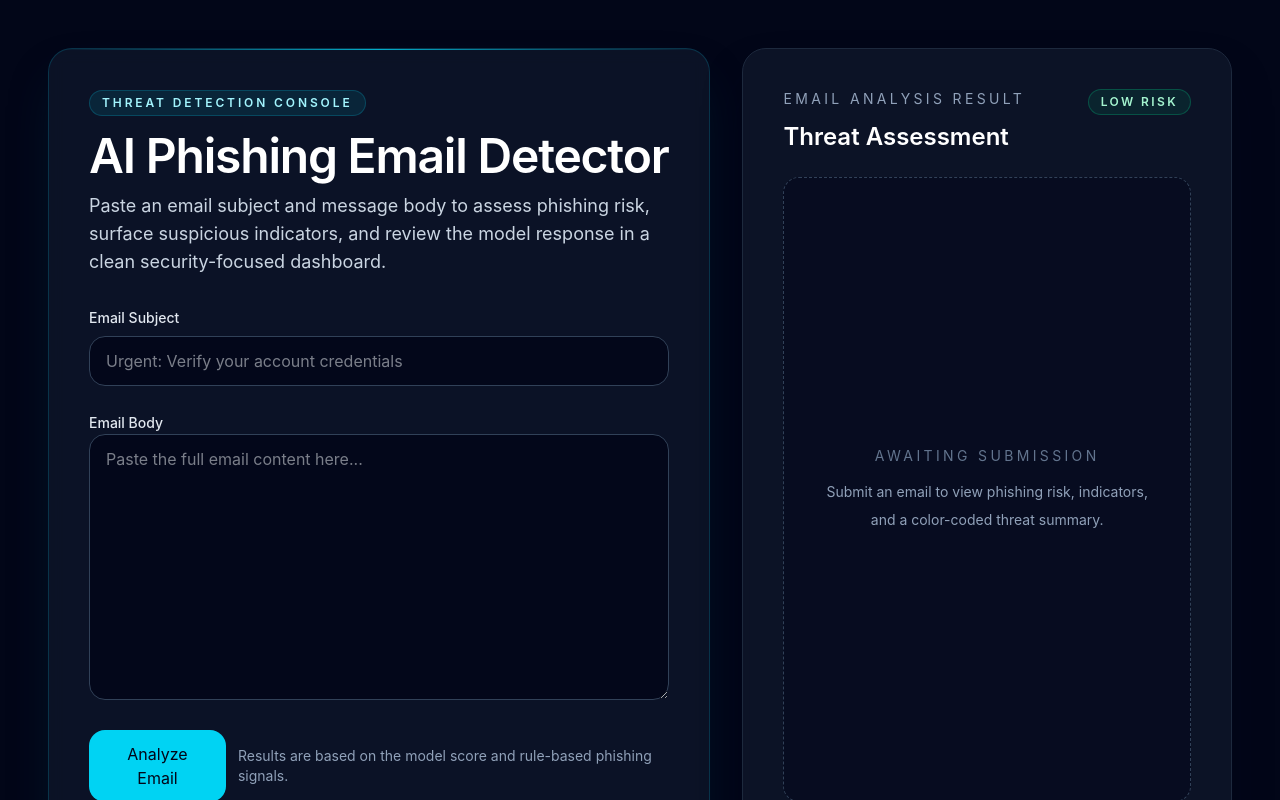
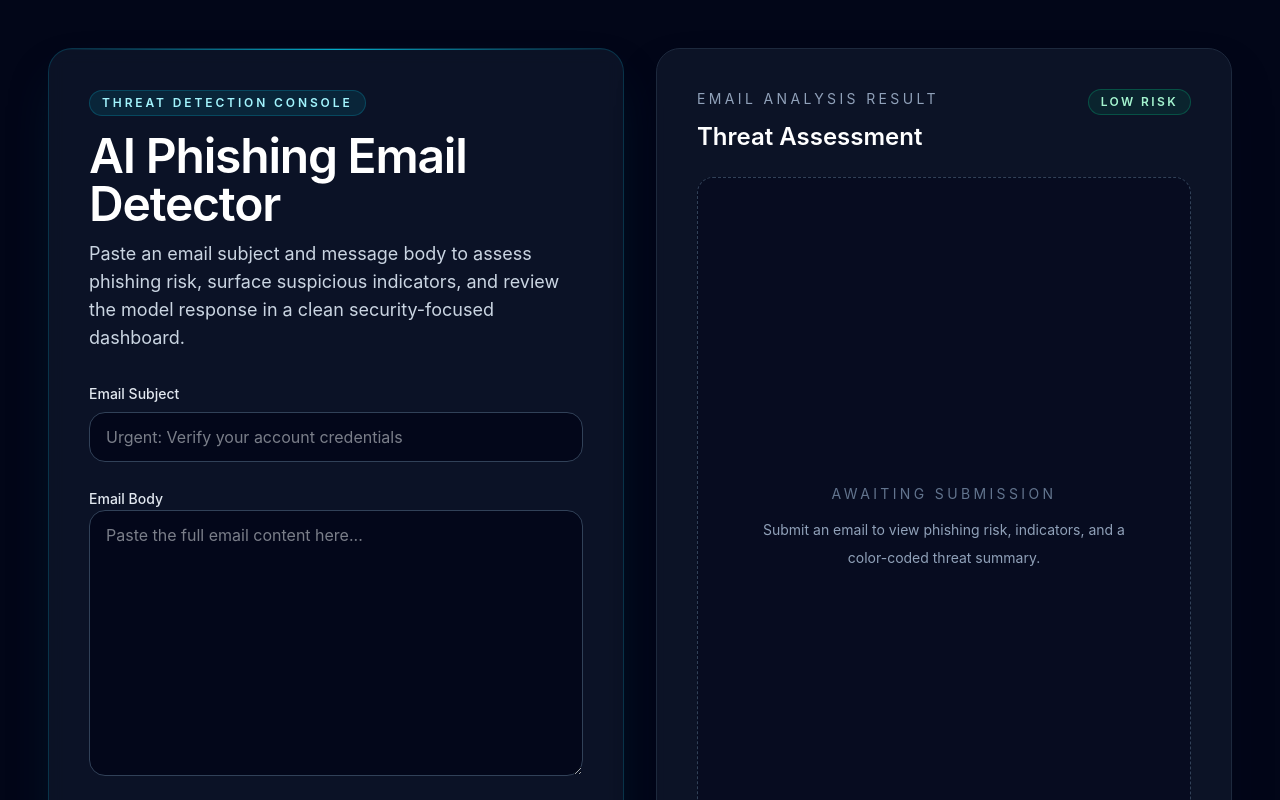
Before and after one commit to GrayCon1/ML-Model-for-Phishing-Detection, a React (Vite) app in the folder frontend/: page / in a window 1280 px wide. Shown: the top 800 px of the page. Built offline with nearby package versions, Linux system fonts and the light colour scheme.

Commit message:
hopefully fixed

```diff
--- a/frontend/src/components/Analyzer.jsx
+++ b/frontend/src/components/Analyzer.jsx
@@ -275,8 +275,8 @@ export default function Analyzer() {
   )
 
   return (
-    <section className="grid w-full gap-8 lg:grid-cols-[1.15fr_0.85fr]">
-      <div className="relative overflow-hidden rounded-3xl border border-cyan-500/20 bg-slate-900/75 p-8 shadow-2xl shadow-cyan-950/40 backdrop-blur xl:p-10">
+    <section className="grid w-full gap-8 lg:grid-cols-[minmax(0,1fr)_minmax(0,1fr)]">
+      <div className="relative min-w-0 overflow-hidden rounded-3xl border border-cyan-500/20 bg-slate-900/75 p-8 shadow-2xl shadow-cyan-950/40 backdrop-blur xl:p-10">
         <div className="absolute inset-x-0 top-0 h-px bg-gradient-to-r from-transparent via-cyan-400/80 to-transparent" />
 
         <div className="mb-8 space-y-4">
@@ -424,7 +424,7 @@ export default function Analyzer() {
         </form>
       </div>
 
-      <aside className="rounded-3xl border border-slate-800 bg-slate-900/80 p-8 shadow-2xl shadow-slate-950/40 backdrop-blur xl:p-10">
+      <aside className="min-w-0 rounded-3xl border border-slate-800 bg-slate-900/80 p-8 shadow-2xl shadow-slate-950/40 backdrop-blur xl:p-10">
         <div className="flex h-full flex-col">
           <div className="mb-6 flex items-start justify-between gap-4">
             <div>
```
